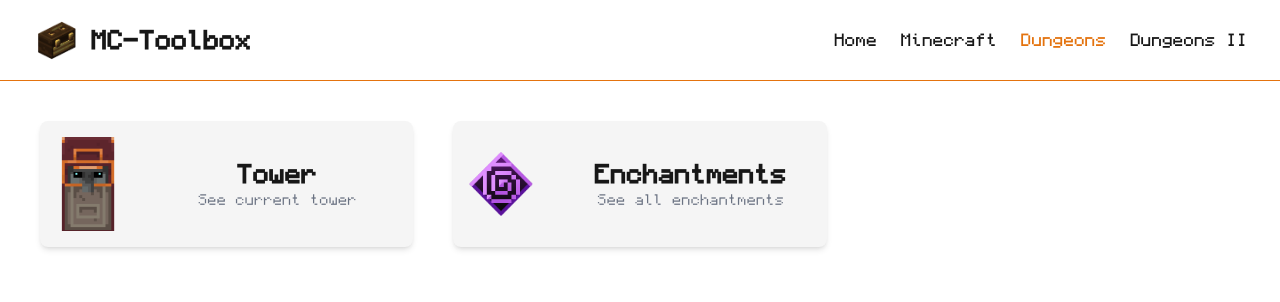
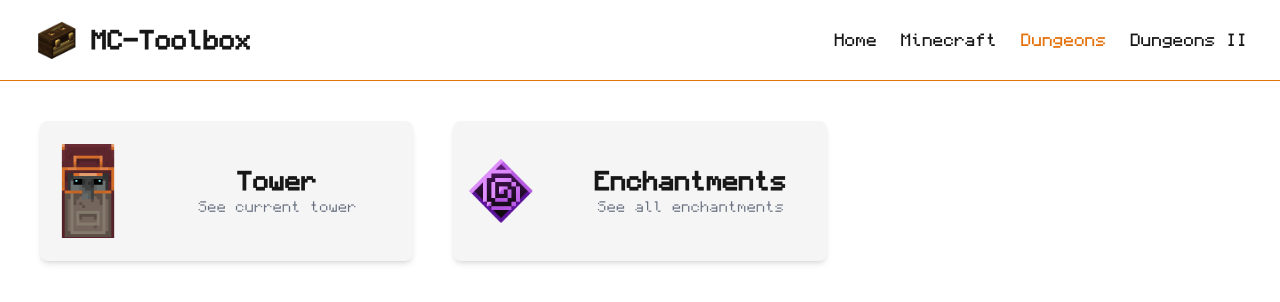
Before and after one commit to MoDevIO/mctb, a Next.js app: page /mcd in a window 1280 px wide. Shown: the top 302 px of the page. Built offline with nearby package versions, Linux system fonts and the light colour scheme.

Commit message:
feat(card): make height persistant by setting a min-height

```diff
--- a/app/components/card.tsx
+++ b/app/components/card.tsx
@@ -15,7 +15,7 @@ export default function Card({
   return (
     <Link
       href={link}
-      className="bg-(--background-secondary) grid grid-cols-[30%_70%] items-center justify-center rounded-lg shadow-md p-4 text-foreground text-2xl font-bold hover:scale-105 transition-transform cursor-pointer active:scale-95"
+      className="min-h-35 bg-(--background-secondary) grid grid-cols-[30%_70%] items-center justify-center rounded-lg shadow-md p-4 text-foreground text-2xl font-bold hover:scale-105 transition-transform cursor-pointer active:scale-95"
     >
       <Image src={image} alt={name} width={64} height={64} className="mr-4" />
       <div className="flex flex-col">
```
